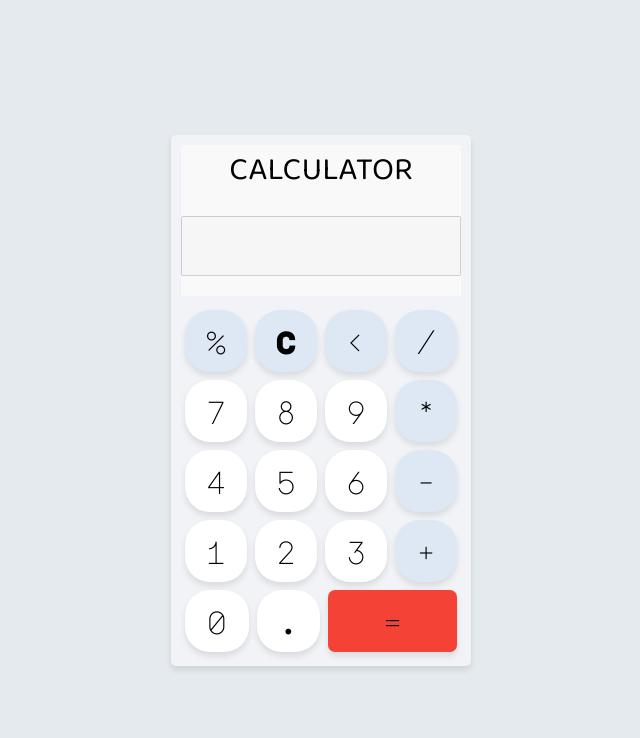
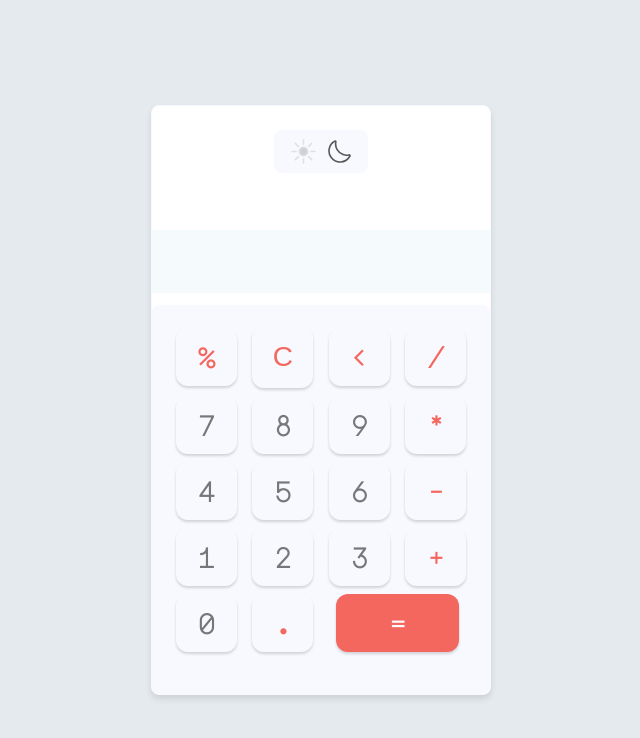
Before and after one commit to Praveen005/Simple-Calculator, a plain HTML site: page index.html in a window 1280 px wide. Shown: the whole page, without its empty margins (319-959 px from the left). Drawn offline with nearby package versions, Linux system fonts and the light colour scheme.

Commit message:
changes-css-with-dark-mode

```diff
--- a/index.html
+++ b/index.html
@@ -1,50 +1,110 @@
 <!DOCTYPE html>
 <html lang="en">
   <head>
-    <meta charset="UTF-8">
-    <meta name="viewport" content="width=device-width, initial-scale=1.0">
+    <meta charset="UTF-8" />
+    <meta name="viewport" content="width=device-width, initial-scale=1.0" />
     <title>Calculator</title>
-    <link rel="icon" href="Icons/calculator-solid.svg" sizes="any" type="image/png">
-    <link rel="stylesheet" href="style.css">
-    <link rel="stylesheet" href="https://cdnjs.cloudflare.com/ajax/libs/font-awesome/5.15.4/css/all.min.css">
-    <link rel="stylesheet" href="https://fonts.googleapis.com/css2?family=Material+Symbols+Outlined:opsz,wght,FILL,GRAD@24,400,0,0" />
+    <link
+      rel="icon"
+      href="Icons/calculator-solid.svg"
+      sizes="any"
+      type="image/png"
+    />
+    <link rel="stylesheet" href="style.css" />
+    <link
+      rel="stylesheet"
+      href="https://cdnjs.cloudflare.com/ajax/libs/font-awesome/5.15.4/css/all.min.css"
+    />
+    <link
+      rel="stylesheet"
+      href="https://fonts.googleapis.com/css2?family=Material+Symbols+Outlined:opsz,wght,FILL,GRAD@24,400,0,0"
+    />
   </head>
   <body>
     <div id="calculator">
       <section id="calc-area">
-            <span>Calculator</span>
+        <div id="dark-mode">
+          <svg
+            width="25px"
+            height="25px"
+            viewBox="0 0 24 24"
+            fill="#dfdfdf"
+            class="light"
+            id="light-svg"
+          >
+            <g
+              id="light"
+              clip-path="url(#a)"
+              stroke="#dfdfdf"
+              stroke-width="1.5"
+              stroke-miterlimit="10"
+            >
+              <path
+                d="M5 12H1M23 12h-4M7.05 7.05 4.222 4.222M19.778 19.778 16.95 16.95M7.05 16.95l-2.828 2.828M19.778 4.222 16.95 7.05"
+                stroke-linecap="round"
+              />
+
+              <path
+                d="M12 16a4 4 0 1 0 0-8 4 4 0 0 0 0 8Z"
+                fill="#000000"
+                fill-opacity=".16"
+              />
+
+              <path d="M12 19v4M12 1v4" stroke-linecap="round" />
+            </g>
+
+            <defs>
+              <clipPath id="a">
+                <path fill="#ffffff" d="M0 0h24v24H0z" />
+              </clipPath>
+            </defs>
+          </svg>
+          <svg
+            fill="#585858"
+            width="23px"
+            height="25px"
+            viewBox="0 0 35 35"
+            data-name="Layer 2"
+            class="dark"
+            id="dark"
+          >
+            <path
+              d="M18.44,34.68a18.22,18.22,0,0,1-2.94-.24,18.18,18.18,0,0,1-15-20.86A18.06,18.06,0,0,1,9.59.63,2.42,2.42,0,0,1,12.2.79a2.39,2.39,0,0,1,1,2.41L11.9,3.1l1.23.22A15.66,15.66,0,0,0,23.34,21h0a15.82,15.82,0,0,0,8.47.53A2.44,2.44,0,0,1,34.47,25,18.18,18.18,0,0,1,18.44,34.68ZM10.67,2.89a15.67,15.67,0,0,0-5,22.77A15.66,15.66,0,0,0,32.18,24a18.49,18.49,0,0,1-9.65-.64A18.18,18.18,0,0,1,10.67,2.89Z"
+            />
+          </svg>
+        </div>
         <textarea placeholder="" id="view" disabled></textarea>
       </section>
       <!-- Button Area -->
       <section id="buttons-area">
         <div class="button-group">
-                <span class="non-num opr">%</span>
-                <span class="non-num clear">C</span>
-                <span class="non-num delete"><</span>
-                <span class="non-num opr">/</span>
+          <span class="non-num opr shadow">%</span>
+          <span class="non-num clear shadow">C</span>
+          <span class="non-num delete shadow"><</span>
+          <span class="non-num opr shadow">/</span>
         </div>
         <div class="button-group">
-                <span class="num">7</span>
-                <span class="num">8</span>
-                <span class="num">9</span>
-                <span class="non-num opr">*</span>
+          <span class="num shadow">7</span>
+          <span class="num shadow">8</span>
+          <span class="num shadow">9</span>
+          <span class="non-num opr shadow">*</span>
         </div>
         <div class="button-group">
-                <span class="num">4</span>
-                <span class="num">5</span>
-                <span class="num">6</span>
+          <span class="num shadow">4</span>
+          <span class="num shadow">5</span>
+          <span class="num shadow">6</span>
           <span class="non-num opr">-</span>
         </div>
         <div class="button-group">
-                <span class="num">1</span>
-                <span class="num">2</span>
-                <span class="num">3</span>
-                <span class="non-num opr">+</span>
+          <span class="num shadow">1</span>
+          <span class="num shadow">2</span>
+          <span class="num shadow">3</span>
+          <span class="non-num opr shadow">+</span>
         </div>
         <div class="button-group">
-                <span class="num">0</span>
-                <span class="non-num num">.</span>
-                <span class="non-num calc">=</span>
+          <span class="num shadow">0</span>
+          <span class="non-num num shadow">.</span>
+          <span class="non-num calc shadow">=</span>
         </div>
       </section>
     </div>
--- a/style.css
+++ b/style.css
@@ -1,111 +1,179 @@
-@import url('https://fonts.googleapis.com/css2?family=Baloo+2&family=Major+Mono+Display&display=swap');
-*{
+@import url("https://fonts.googleapis.com/css2?family=Baloo+2&family=Major+Mono+Display&display=swap");
+
+:root {
+  --primary-color: #dfdede;
+  --secondary-color: #f8f8ff;
+}
+
+html {
+  color-scheme: light dark;
+}
+* {
   margin: 0;
   padding: 0;
   box-sizing: border-box;
 }
 
-body{
+body {
   height: 100vh;
   display: flex;
   justify-content: center;
   align-items: center;
   background-color: #e5eaee;
-    font-family: 'Major Mono Display', monospace;
+  font-family: "Major Mono Display", monospace;
 }
 #calculator {
-    width: 300px;
+  width: 340px;
+  padding-top: 1.5em;
+  background-color: white;
   margin: 0 auto;
-    padding: 10px;
-    background: #f2f3f7;
+  height: 590px;
+  border: 1px solid var(--secondary-color);
   box-shadow: 0px 4px 6px rgba(0, 0, 0, 0.1);
-    border-radius: 5px;
+  border-radius: 0.5rem;
+  display: flex;
+  flex-direction: column;
+  -webkit-border-radius: 0.5rem;
+  -moz-border-radius: 0.5rem;
+  -ms-border-radius: 0.5rem;
+  -o-border-radius: 0.5rem;
 }
 
 #calc-area {
+  height: 175px;
+  display: flex;
+  justify-content: space-between;
+  align-items: center;
+  flex-direction: column;
+}
+#dark-mode {
+  border: 1px solid var(--secondary-color);
+  background-color: var(--secondary-color);
+  display: flex;
+  align-items: center;
+  justify-content: space-between;
+  column-gap: 0.75em;
+  padding: 0.5em 1em;
+  border-radius: 0.5rem;
+  -webkit-border-radius: 0.5rem;
+  -moz-border-radius: 0.5rem;
+  -ms-border-radius: 0.5rem;
+  -o-border-radius: 0.5rem;
+  .dark {
+    height: 25px;
+    width: 23px;
+    cursor: pointer;
+  }
+  .light {
+    width: 25px;
+    height: 25px;
+    cursor: pointer;
+  }
+}
+
+#calc-area > textarea {
+  outline: none;
+  width: 100%;
+  min-height: 60px;
+  border: none;
+  color: #585858;
+  margin-bottom: 0.5em;
+  resize: none;
+  font-size: 1.8em;
+  letter-spacing: 1px;
+  padding: 0.25em 0.5em;
+  background-color: #f5fbfc;
+  text-align: right;
+}
+
+#buttons-area {
+  flex: 1;
+  background-color: #f8f8ff;
+  padding: 1em;
+  border-top: 1px solid #f8f8ff;
+  border-radius: 0.5rem;
+  -webkit-border-radius: 0.5rem;
+  -moz-border-radius: 0.5rem;
+  -ms-border-radius: 0.5rem;
+  -o-border-radius: 0.5rem;
+}
+
+.button-group {
+  width: 100%;
+  display: grid;
+  grid-template-columns: repeat(4, 1fr);
+  place-items: center;
+}
+
+.button-group span {
   display: flex;
   justify-content: center;
   align-items: center;
-    flex-wrap: wrap;
-    background: #f9f9f9;
-  }
-
- #calc-area > span{
-  font-family: 'Baloo 2', cursive;
-  text-transform: uppercase;
- }
-
-  #calc-area > span,
-  #calc-area > textarea {
-    display: inline-flex;
-    flex: 100%;
-    justify-content: center;
-    margin-bottom: 20px;
-  }
-
-  #calc-area > textarea {
-    outline: none ;
-    min-height: 60px;
-    resize: none;
-    font-size: 1.8em;
-    letter-spacing: 2.5px;
-
-  }
-
-  #calc-area > span {
-    font-size: 2em;
-  }
-
-  #buttons-area {
-    padding: 10px 0 0;
-  }
-
-  .button-group {
-    display: flex;
-    align-items: center;
-    justify-content: center;
-  }
-
-  .button-group > span {
-    display: inline-flex;
-    flex: 1 1;
   padding: 15px 10px;
-    justify-content: center;
-    align-items: center;
   margin: 4px;
-    border-radius: 25px;
-    color: #fff;
-    font-size: 2em;
-    box-shadow: 0px 4px 6px rgba(0, 0, 0, 0.1);
+  width: 80%;
+  border-radius: 0.75rem;
+  font-size: 1.75em;
+  box-shadow: 0px 2px 3px rgba(0, 0, 0, 0.2);
   user-select: none;
   transition: all 0.2s ease;
   opacity: 0.8;
   cursor: pointer;
+  -webkit-border-radius: 0.75rem;
+  -moz-border-radius: 0.75rem;
+  -ms-border-radius: 0.75rem;
+  -o-border-radius: 0.75rem;
 }
-  .button-group > span:active{
-    box-shadow: none;
+.calc {
+  grid-column: span 2;
+  width: 90%;
 }
-
-
-
-  .button-group > span.calc {
-    flex: 2.5;
-    border-radius: 7px;
-    background: #f44336;
+.clear {
+  font-family: sans-serif;
 }
-
-  .button-group > span:hover {
-    opacity: 1;
+.num,
+.opr {
+  font-weight: 600;
 }
-
-  .button-group .non-num{
-    background: #dee8f5;
-    color: #000;
-    opacity: 1;
+.num {
+  color: #585858;
 }
-
-  .button-group .num{
-    background: #fff;
-    color: #000;
-    opacity: 1;
+.non-num {
+  color: #f44336;
 }
+.calc {
+  background-color: #f44336;
+  color: #fff;
+  font-weight: 600;
+}
+.delete {
+  font-weight: 600;
+}
+/* Dark mode */
+@media (prefers-color-scheme: dark) {
+  body {
+    background-color: #060709;
+  }
+  #calculator {
+    background-color: #1e1e1e;
+    border: 1px solid #1e1e1e;
+  }
+  #calc-area > textarea {
+    background-color: #242424;
+    color: #ffffff;
+  }
+  #buttons-area {
+    background-color: #2e2e2e;
+    border: 1px solid #2e2e2e;
+  }
+  .num {
+    color: #ffffff;
+  }
+  .button-group span {
+    box-shadow: 0px 2px 3px rgba(255, 255, 255, 0.2);
+  }
+  #dark-mode {
+    background-color: #242424;
+    border: 1px solid #242424;
+  }
+}
```
Also changed, not shown: script.js (+48 -17 lines). Lines whose indentation alone changed are shown as unchanged.
